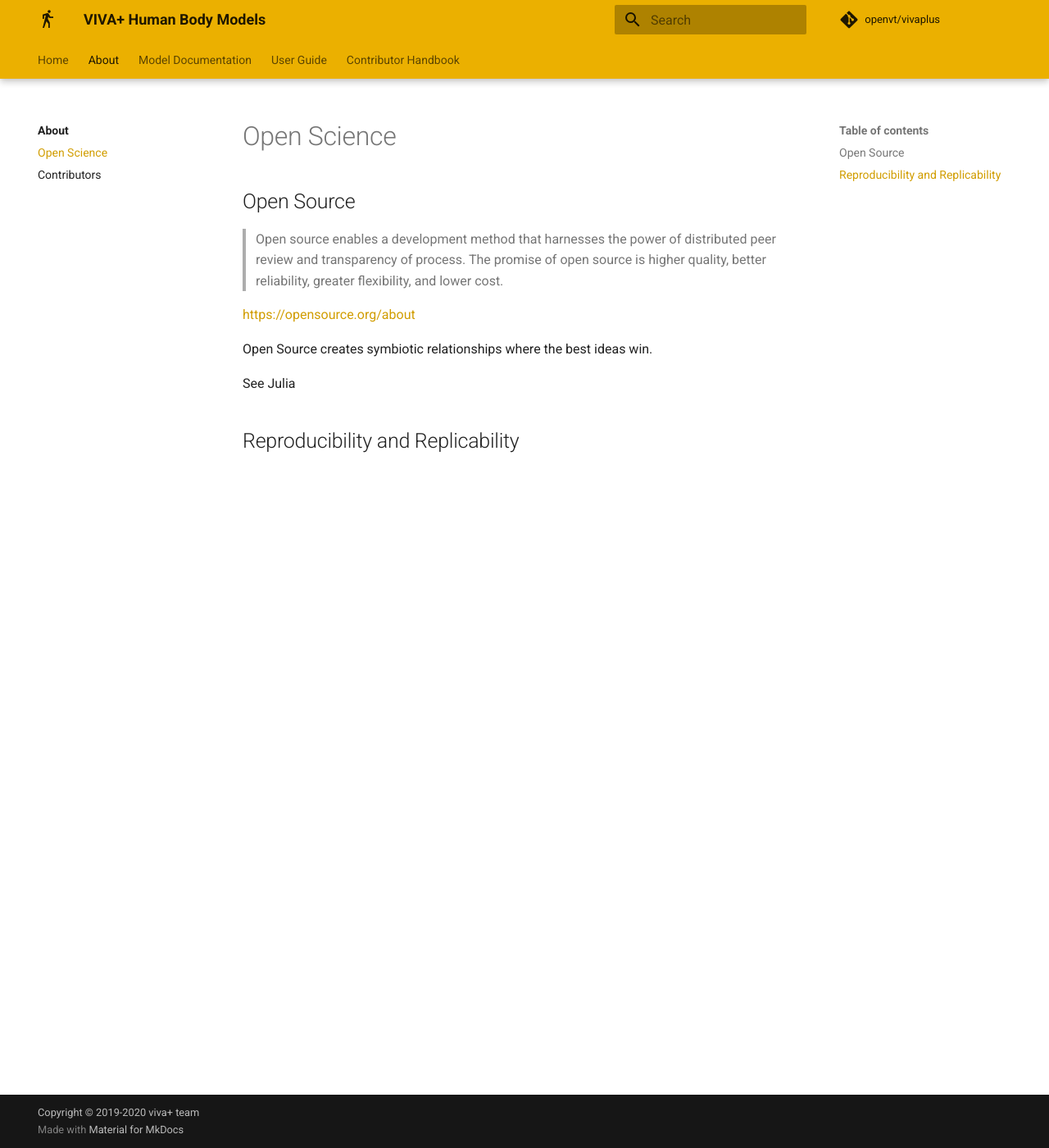
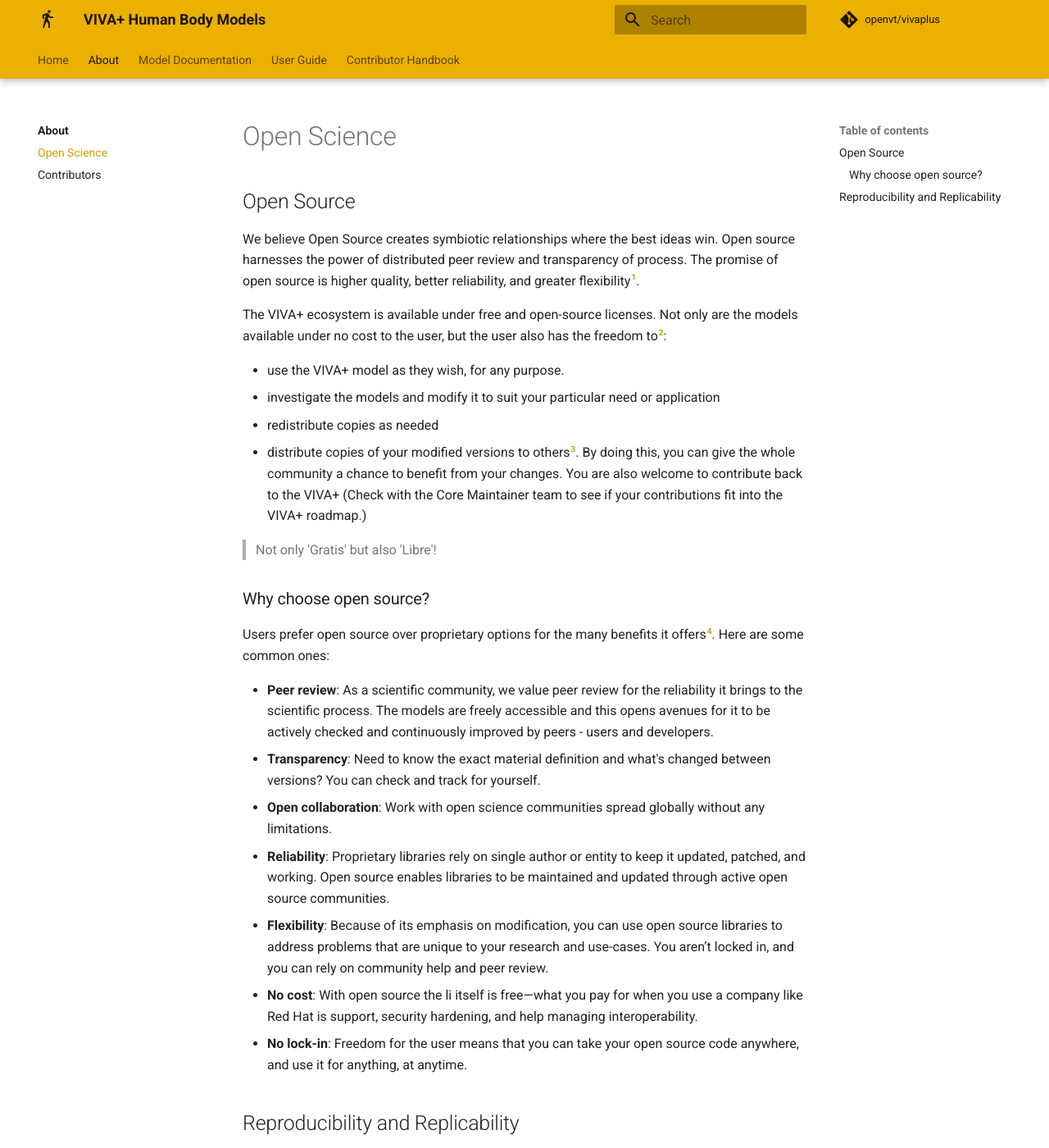
Before and after one commit to jobindjohn/vivaplus_v0.2, an MkDocs documentation site: the page built from docs/about/open-source.md, in a window 1280 px wide and 1400 px high. Shown: the whole window at 82% size. Built offline with MkDocs 1.6.1 and Material for MkDocs 9.7.7, drawn with Linux system fonts in a browser that asks for light colours; some of the changed text lies outside the part shown.

Commit message:
Open Source

```diff
--- a/docs/about/open-source.md
+++ b/docs/about/open-source.md
@@ -2,14 +2,36 @@
 
 ## Open Source
 
-> Open source enables a development method that harnesses the power of distributed peer review and transparency of process. The promise of open source is higher quality, better reliability, greater flexibility, and lower cost.
+We believe Open Source creates symbiotic relationships where the best ideas win. Open source harnesses the power of distributed peer review and transparency of process. The promise of open source is higher quality, better reliability, and greater flexibility[^OS].
+
+[^OS]: https://opensource.org/about
+
+The VIVA+ ecosystem is available under free and open-source licenses. Not only are the models available under no cost to the user, but the user also has the freedom to[^free]:
+
+- use the VIVA+ model as they wish, for any purpose.
+- investigate the models and modify it to suit your particular need or application
+- redistribute copies as needed
+- distribute copies of your modified versions to others[^TM]. By doing this, you can give the whole community a chance to benefit from your changes. You are also welcome to contribute back to the VIVA+ (Check with the Core Maintainer team to see if your contributions fit into the VIVA+ roadmap.)
+
+> Not only 'Gratis' but also 'Libre'!
 
 
-https://opensource.org/about
+[^free]: The four essential freedoms as envisioned in "Free Software Definition"
+[^TM]: The VIVA+ trademark is held by OVTO. Redistributing modified version may be done under a different name.
+
+### Why choose open source?
+
+Users prefer open source over proprietary options for the many benefits it offers[^redhat]. Here are some common ones:
+
+[^redhat]: Adapted from https://www.redhat.com/en/topics/open-source/what-is-open-source
+
+- **Peer review**: As a scientific community, we value peer review for the reliability it brings to the scientific process. The models are freely accessible and this opens avenues for it to be actively checked and continuously improved by peers - users and developers.
+- **Transparency**: Need to know the exact material definition and what's changed between versions? You can check and track for yourself.
+- **Open collaboration**: Work with open science communities spread globally without any limitations.
+- **Reliability**: Proprietary libraries rely on single author or entity to keep it updated, patched, and working. Open source enables libraries to be maintained and updated through active open source communities.
+- **Flexibility**: Because of its emphasis on modification, you can use open source libraries to address problems that are unique to your research and use-cases. You aren’t locked in, and you can rely on community help and peer review.
+- **No cost**: With open source the li itself is free—what you pay for when you use a company like Red Hat is support, security hardening, and help managing interoperability.
+- **No lock-in**: Freedom for the user means that you can take your open source code anywhere, and use it for anything, at anytime.
 
 
-Open Source creates symbiotic relationships where the best ideas win.
-
-See Julia
-
 ## Reproducibility and Replicability
```
